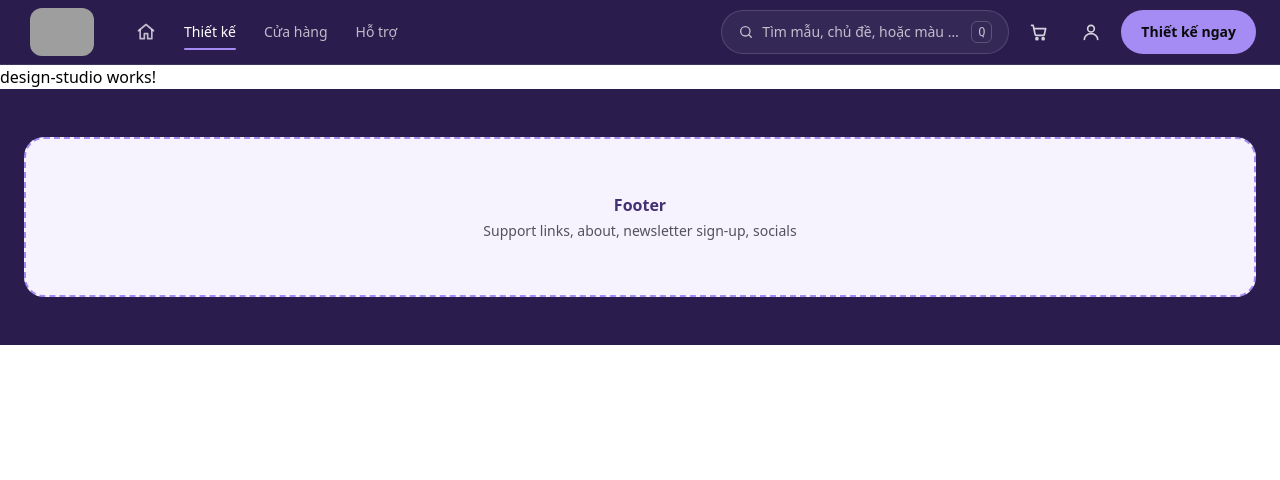
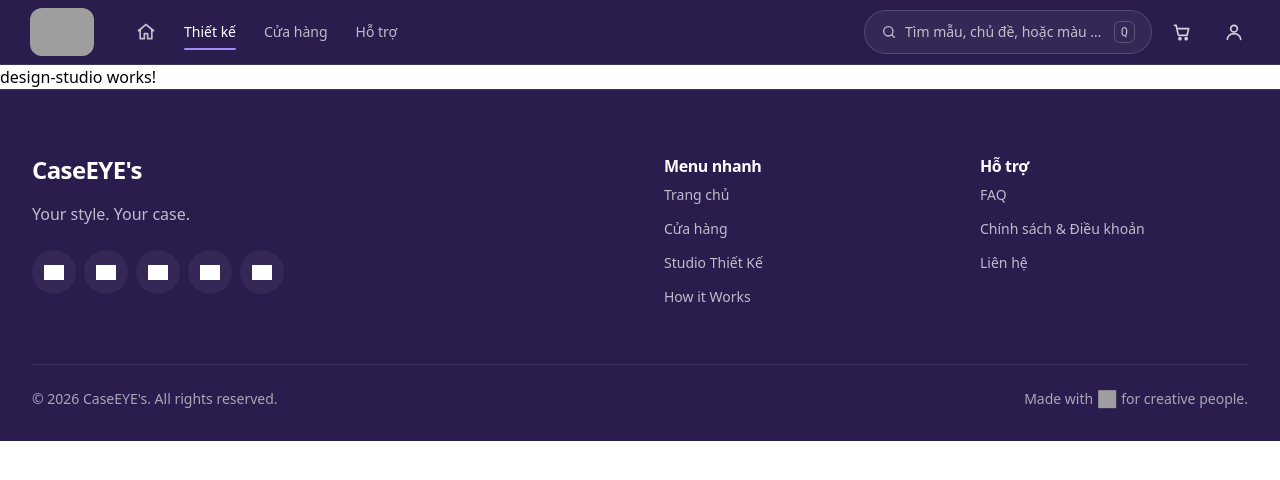
Before and after one commit to ANhat-EcoLaw-MIS/ECOMMERCE-WEB-CASEYEs, an Angular app: page /design-studio in a window 1280 px wide. Shown: the top 480 px of the page. Built offline with nearby package versions, Linux system fonts and the light colour scheme; grey boxes are pictures that could not be loaded.

Commit message:
updated-layout-footer

```diff
--- a/src/app/app.html
+++ b/src/app/app.html
@@ -12,8 +12,4 @@
 </main>
 
 <!-- Footer: mockup, to be built by the team -->
-<footer class="bg-brand-900 py-12">
-  <div class="mx-auto max-w-[1280px] px-4 lg:px-6">
-    <app-placeholder label="Footer" hint="Support links, about, newsletter sign-up, socials" minHeight="10rem" />
-  </div>
-</footer>
+<app-footer></app-footer>
--- a/src/app/app.ts
+++ b/src/app/app.ts
@@ -3,10 +3,11 @@ import { RouterOutlet } from '@angular/router';
 
 import { Header } from './core/layout/header/header';
 import { Placeholder } from './shared/ui/placeholder/placeholder';
+import {Footer} from './core/layout/footer/footer';
 
 @Component({
   selector: 'app-root',
-  imports: [RouterOutlet, Header, Placeholder],
+  imports: [RouterOutlet, Header, Placeholder, Footer],
   templateUrl: './app.html',
   changeDetection: ChangeDetectionStrategy.OnPush,
 })
--- /dev/null
+++ b/src/app/core/layout/footer/footer.html
@@ -0,0 +1,99 @@
+<footer class="w-full bg-brand-900 border-t border-white/10 text-white font-sans pt-12 md:pt-16 pb-8" role="contentinfo">
+  <div class="max-w-7xl mx-auto px-4 sm:px-6 lg:px-8">
+
+    <!-- Grid 3 cột -->
+    <div class="grid grid-cols-1 sm:grid-cols-2 lg:grid-cols-4 gap-8 lg:gap-12 pb-10 md:pb-14">
+
+      <div class="sm:col-span-2 flex flex-col items-start space-y-4">
+        <a [routerLink]="['#']" class="group inline-flex items-center gap-3 focus-visible:outline-none focus-visible:ring-2 focus-visible:ring-brand-400 rounded-lg">
+          <span class="font-display font-extrabold text-2xl tracking-tight text-white">
+            CaseEYE's
+          </span>
+        </a>
+
+        <p class="text-sm md:text-base text-white/70 max-w-sm">
+          Your style. Your case.
+        </p>
+
+        <!-- Social Icons (Thêm brightness-0 invert để đổi icon đen thành trắng) -->
+        <div class="flex items-center gap-2 pt-2" aria-label="Mạng xã hội CaseEYE's">
+          @for (social of socialLinks; track social.name) {
+            <a
+              [href]="social.url"
+              target="_blank"
+              rel="noopener noreferrer"
+              class="social-btn-hover flex items-center justify-center w-11 h-11 rounded-full text-white bg-white/5 hover:bg-white/15 transition-all duration-200 focus-visible:outline-none focus-visible:ring-2 focus-visible:ring-brand-400"
+              [attr.aria-label]="social.ariaLabel">
+              <img
+                [src]="social.iconUrl"
+                [alt]="social.name"
+                width="20"
+                height="20"
+                class="w-5 h-5 object-contain brightness-0 invert"
+                loading="lazy"
+              />
+            </a>
+          }
+        </div>
+      </div>
+
+      <!-- Cột 2: Menu nhanh -->
+      <nav class="flex flex-col space-y-3" aria-label="Menu nhanh">
+        <h2 class="font-display font-bold text-base text-white tracking-tight mb-1">
+          Menu nhanh
+        </h2>
+        <ul class="space-y-2.5">
+          @for (link of quickLinks; track link.label) {
+            <li>
+              <a
+                [routerLink]="link.url"
+                class="inline-block text-sm text-white/70 hover:text-white hover:translate-x-0.5 transition-all duration-150 focus-visible:outline-none focus-visible:ring-2 focus-visible:ring-brand-400 rounded">
+                {{ link.label }}
+              </a>
+            </li>
+          }
+        </ul>
+      </nav>
+
+      <!-- Cột 3: Hỗ trợ -->
+      <nav class="flex flex-col space-y-3" aria-label="Hỗ trợ khách hàng">
+        <h2 class="font-display font-bold text-base text-white tracking-tight mb-1">
+          Hỗ trợ
+        </h2>
+        <ul class="space-y-2.5">
+          @for (link of supportLinks; track link.label) {
+            <li>
+              <a
+                [routerLink]="link.url"
+                class="inline-block text-sm text-white/70 hover:text-white hover:translate-x-0.5 transition-all duration-150 focus-visible:outline-none focus-visible:ring-2 focus-visible:ring-brand-400 rounded">
+                {{ link.label }}
+              </a>
+            </li>
+          }
+        </ul>
+      </nav>
+
+    </div>
+
+    <!-- Dòng phân cách & Sub-footer bản quyền -->
+    <div class="flex flex-col sm:flex-row items-center justify-between gap-4 pt-6 border-t border-white/10 text-xs sm:text-sm text-white/60">
+      <p class="m-0">
+        &copy; {{ currentYear }} CaseEYE's. All rights reserved.
+      </p>
+
+      <p class="m-0 inline-flex items-center gap-1.5">
+        <span>Made with</span>
+        <img
+          src="https://api.iconify.design/ri:heart-fill.svg?color=%23A58CF4"
+          alt="Love"
+          width="16"
+          height="16"
+          class="heart-pulse w-4 h-4 inline-block align-middle"
+          loading="lazy"
+        />
+        <span>for creative people.</span>
+      </p>
+    </div>
+
+  </div>
+</footer>
--- /dev/null
+++ b/src/app/core/layout/footer/footer.scss
@@ -0,0 +1,47 @@
+// ==========================================================================
+// Footer Custom Effects & Animations
+// Các thuộc tính cơ bản (layout, spacing, typography) đã dùng Tailwind v4.
+// ==========================================================================
+
+:host {
+  display: block;
+  width: 100%;
+}
+
+// Micro-interaction nâng nhẹ icon mạng xã hội khi hover
+.social-btn-hover {
+  &:hover {
+    transform: translateY(-2px);
+    box-shadow: 0 4px 12px rgba(67, 48, 117, 0.08);
+  }
+
+  &:active {
+    transform: translateY(0);
+  }
+}
+
+// Hiệu ứng nhịp tim đập nhẹ cho icon tim
+.heart-pulse {
+  animation: pulse-heart 2.2s cubic-bezier(0.4, 0, 0.6, 1) infinite;
+}
+
+@keyframes pulse-heart {
+  0%, 100% {
+    transform: scale(1);
+  }
+  50% {
+    transform: scale(1.18);
+  }
+}
+
+// Tôn trọng cài đặt giảm chuyển động của hệ điều hành (WCAG 2.1 AA)
+@media (prefers-reduced-motion: reduce) {
+  .heart-pulse {
+    animation: none;
+  }
+
+  .social-btn-hover {
+    transition: none !important;
+    transform: none !important;
+  }
+}
--- /dev/null
+++ b/src/app/core/layout/footer/footer.ts
@@ -0,0 +1,74 @@
+import { ChangeDetectionStrategy, Component } from '@angular/core';
+import { RouterLink } from '@angular/router';
+
+interface FooterLink {
+  label: string;
+  url: string;
+}
+
+interface SocialLink {
+  name: string;
+  url: string;
+  iconUrl: string;
+  ariaLabel: string;
+}
+
+@Component({
+  imports: [RouterLink],
+  selector: 'app-footer',
+  styleUrl: './footer.scss',
+  templateUrl: './footer.html',
+  changeDetection: ChangeDetectionStrategy.OnPush
+})
+export class Footer {
+  readonly currentYear = new Date().getFullYear();
+
+  // Menu điều hướng nhanh (Dùng placeholder '#' theo yêu cầu)
+  readonly quickLinks: readonly FooterLink[] = [
+    { label: 'Trang chủ', url: '#' },
+    { label: 'Cửa hàng', url: '#' },
+    { label: 'Studio Thiết Kế', url: '#' },
+    { label: 'How it Works', url: '#' },
+  ];
+
+  // Menu hỗ trợ khách hàng (Dùng placeholder '#')
+  readonly supportLinks: readonly FooterLink[] = [
+    { label: 'FAQ', url: '#' },
+    { label: 'Chính sách & Điều khoản', url: '#' },
+    { label: 'Liên hệ', url: '#' },
+  ];
+
+  // Mạng xã hội dùng CDN logo trực tuyến (Simple Icons & Iconify)
+  readonly socialLinks: readonly SocialLink[] = [
+    {
+      name: 'Facebook',
+      url: 'https://facebook.com',
+      iconUrl: 'https://cdn.simpleicons.org/facebook/0A0A0A',
+      ariaLabel: 'Trang Facebook CaseEYEs',
+    },
+    {
+      name: 'Instagram',
+      url: 'https://instagram.com',
+      iconUrl: 'https://cdn.simpleicons.org/instagram/0A0A0A',
+      ariaLabel: 'Trang Instagram CaseEYEs',
+    },
+    {
+      name: 'TikTok',
+      url: 'https://tiktok.com',
+      iconUrl: 'https://cdn.simpleicons.org/tiktok/0A0A0A',
+      ariaLabel: 'Kênh TikTok CaseEYEs',
+    },
+    {
+      name: 'YouTube',
+      url: 'https://cdn.simpleicons.org/youtube/0A0A0A',
+      iconUrl: 'https://cdn.simpleicons.org/youtube/0A0A0A',
+      ariaLabel: 'Kênh YouTube CaseEYEs',
+    },
+    {
+      name: 'Pinterest',
+      url: 'https://pinterest.com',
+      iconUrl: 'https://cdn.simpleicons.org/pinterest/0A0A0A',
+      ariaLabel: 'Trang Pinterest CaseEYEs',
+    },
+  ];
+}
--- a/src/app/core/layout/header/header.html
+++ b/src/app/core/layout/header/header.html
@@ -99,14 +99,6 @@
         </svg>
       </a>
 
-      <!-- Primary CTA -->
-      <a
-        routerLink="/design-studio"
-        class="hidden h-11 items-center rounded-pill bg-brand-400 px-5 text-sm font-bold text-ink transition duration-200 hover:-translate-y-0.5 hover:shadow-glow focus-visible:outline-2 focus-visible:outline-offset-2 focus-visible:outline-white motion-reduce:transition-none motion-reduce:hover:translate-y-0 sm:inline-flex"
-      >
-        Thiết kế ngay
-      </a>
-
       <!-- Mobile menu toggle -->
       <button
         type="button"
--- a/src/app/features/landing/section/hero/hero.html
+++ b/src/app/features/landing/section/hero/hero.html
@@ -5,7 +5,7 @@
     alt="Caseye's design studio background"
     fetchpriority="high"
     decoding="async"
-    class="absolute inset-0 -z-20 h-full w-full object-cover object-center opacity-70 mix-blend-normal"
+    class="absolute inset-0 -z-20 h-full w-full object-cover object-center opacity-92 mix-blend-normal"
   />
 
   <div aria-hidden="true" class="hero-blob pointer-events-none absolute -right-24 -top-16 -z-10 size-[28rem] rounded-full bg-brand-400/30 blur-3xl"></div>
@@ -30,15 +30,9 @@
       </p>
 
       <div class="hero-rise flex flex-wrap items-center gap-3" style="--i: 3">
-        <a
-          routerLink="/design-studio"
-          class="inline-flex h-12 items-center gap-2 rounded-pill bg-brand-400 px-6 text-base font-bold text-ink transition duration-200 hover:-translate-y-0.5 hover:bg-brand-200 focus-visible:outline-2 focus-visible:outline-offset-2 focus-visible:outline-white motion-reduce:transition-none motion-reduce:hover:translate-y-0"
-        >
-          Bắt đầu thiết kế ngay
-          <svg aria-hidden="true" viewBox="0 0 24 24" fill="none" stroke="currentColor" stroke-width="2.5" stroke-linecap="round" stroke-linejoin="round" class="size-4">
-            <path d="M5 12h14M13 6l6 6-6 6" />
-          </svg>
-        </a>
+        <app-button routerLink="/design-studio" variant="hero">
+          Bắt đầu thiết kế ngay!
+        </app-button>
 
         <a
           routerLink="/shop"
--- a/src/app/features/landing/section/hero/hero.ts
+++ b/src/app/features/landing/section/hero/hero.ts
@@ -2,10 +2,11 @@ import { ChangeDetectionStrategy, Component, input } from '@angular/core';
 import { RouterLink } from '@angular/router';
 
 import { PhoneCaseMock } from '../../../../shared/ui/phone-case-mock/phone-case-mock';
+import {ButtonComponent} from '../../../../shared/ui/button/button';
 
 @Component({
   selector: 'app-hero',
-  imports: [RouterLink, PhoneCaseMock],
+  imports: [RouterLink, PhoneCaseMock, ButtonComponent],
   templateUrl: './hero.html',
   styleUrl: './hero.scss',
   changeDetection: ChangeDetectionStrategy.OnPush,
```
Also changed, not shown: 1 other file (tests, documents, lock files or other folders).
